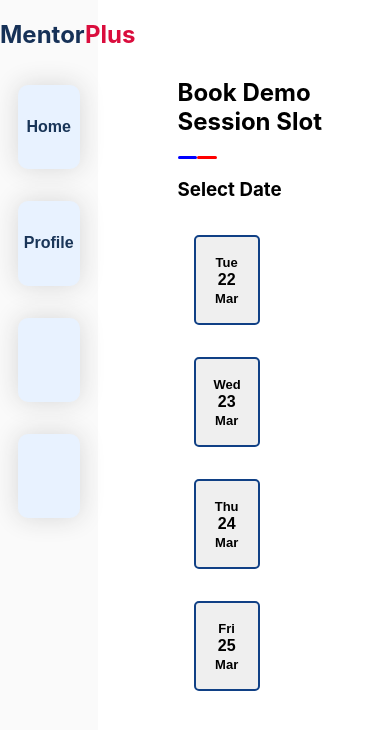
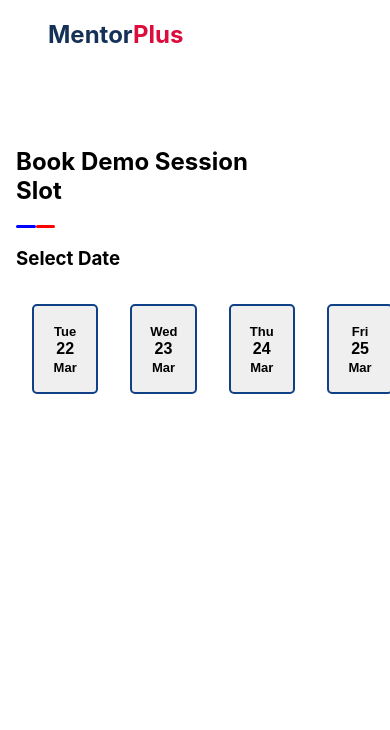
Before and after one commit to darkling10/intern-assign, a React (Create React App) app: page / in a window 390 px wide. Shown: the top 730 px of the page. Built offline with nearby package versions, Linux system fonts and the light colour scheme.

Commit message:
Responsiveness added

```diff
--- a/src/Components/Layout/LayoutMain.js
+++ b/src/Components/Layout/LayoutMain.js
@@ -1,11 +1,18 @@
-import React from "react";
+import React, { Fragment } from "react";
 import MainPage from "./MainPage";
 import Sidebar from "./Sidebar";
 import classes from "./LayoutMain.module.css";
 
 const LayoutMain = () => {
   return (
-    <div className={classes.layout}>
+    <Fragment>
+    <div>
+        <h2 className={classes.headtag}>
+          <span className={classes.mentor}>Mentor</span>
+          <span className={classes.plus}>Plus</span>
+        </h2>
+      </div>
+        <div className={classes.layout}>
       <div className={classes.sidebar}>
         <Sidebar />
       </div>
@@ -13,6 +20,7 @@ const LayoutMain = () => {
         <MainPage />
       </div>
     </div>
+    </Fragment>
   );
 };
 
--- a/src/Components/Layout/LayoutMain.module.css
+++ b/src/Components/Layout/LayoutMain.module.css
@@ -1,7 +1,7 @@
 .layout{
     display: flex;
     /* margin-right: 10rem; */
-
+    flex-direction: row;
 }
 
 .sidebar{
@@ -15,3 +15,36 @@
 .mainpage{
     width:75vw
 }
+
+.headtag{
+    margin-left: 3rem;
+    text-align: left;
+}
+
+.mentor{
+    color:#163157
+}
+.plus{
+    color:#da0d3d;
+}
+
+
+
+@media (max-width: 736px) {
+    .sidebar{
+        display: none;
+    }
+
+    .layout{
+        display: flex;
+        flex-direction: column;
+    }
+
+    .mainpage{
+        margin-left: 0;
+    }
+
+    .headtag{
+        text-align: none;
+    }
+  }
--- a/src/Components/Layout/Sidebar.js
+++ b/src/Components/Layout/Sidebar.js
@@ -5,10 +5,7 @@ import classes from './Sidebar.module.css'
 const Sidebar = () => {
   return (
     <div>
-      <h2>
-        <span className={classes.mentor}>Mentor</span>
-        <span className={classes.plus}>Plus</span>
-      </h2>
+
       <Button name="Home" />
       <Button name="Profile" />
       <Button name=" " />
--- a/src/Components/MainPage/Bookdemo.module.css
+++ b/src/Components/MainPage/Bookdemo.module.css
@@ -24,3 +24,11 @@
     border-radius: 3px;
     border-bottom: 3px solid blue;
 }
+
+@media screen and (max-width: 736px) {
+    .container{
+       margin-left: 1rem;
+    }
+
+
+  }
--- a/src/Components/MainPage/Card.js
+++ b/src/Components/MainPage/Card.js
@@ -19,8 +19,7 @@ const Card = (props) => {
         min: 0,
       },
     ],
-  },);
-
+  });
 
   const [isSlotvisible, setisSlotvisible] = useState(false);
 
@@ -30,17 +29,21 @@ const Card = (props) => {
   };
 
   const carditems = props.data.map((item) => (
-    <Carditems key={i++} data={item} setData={dataHandler} selectedData={enteredData}/>
+    <Carditems
+      key={i++}
+      data={item}
+      setData={dataHandler}
+      selectedData={enteredData}
+    />
   ));
 
   console.log(enteredData);
 
+  const timeSlots = enteredData.available.map((item) => (
+    <Slotitems key={j++} data={item}></Slotitems>
+  ));
 
-  const timeSlots = enteredData.available.map((item)=>(
-    <Slotitems key={j++} data={item}></Slotitems>
-  ))
-
-  const clickHandler =()=>{
+  const clickHandler = () => {
     setenteredData({
       date: "",
       available: [
@@ -53,9 +56,9 @@ const Card = (props) => {
           min: 0,
         },
       ],
-    },)
-    setisSlotvisible(false)
-  }
+    });
+    setisSlotvisible(false);
+  };
 
   return (
     <div className={classes.container}>
@@ -63,7 +66,13 @@ const Card = (props) => {
       {isSlotvisible && <h3>Select Slot</h3>}
       {isSlotvisible && <div className={classes.cards}>{timeSlots}</div>}
 
-      {isSlotvisible && <button className={classes.submit} onClick={clickHandler}>Proceed to Pay</button>}
+      {isSlotvisible && (
+        <div className={classes.divbutton}>
+          <button className={classes.submit} onClick={clickHandler}>
+            Proceed to Pay
+          </button>
+        </div>
+      )}
     </div>
   );
 };
--- a/src/Components/MainPage/Card.module.css
+++ b/src/Components/MainPage/Card.module.css
@@ -17,8 +17,13 @@
     border-radius: 5px;
     padding: 1rem 3rem;
     font-weight: 600;
-    align-items: left;
-    margin-left: -43rem;
+    text-align: left;
+    margin-right: 3rem;
+}
+
+.divbutton{
+    text-align: left;
+    margin-left: 1rem;
 }
 
 .submit:focus{
@@ -31,9 +36,11 @@
 @media screen and (max-width: 736px) {
     .cards{
         display: flex;
-        flex-direction: column;
+        flex-direction: row;
         width: 20vw;
     }
 
-
+    .submit{
+        justify-content: left;
+    }
   }
--- a/src/Components/MainPage/Slotitems.module.css
+++ b/src/Components/MainPage/Slotitems.module.css
@@ -1,5 +1,4 @@
 .button{
-
         padding: 1rem;
         border: 2px solid #104085;
         border-radius: 5px;
@@ -14,3 +13,14 @@
     background-color: #289125;
     color: white;
 }
+
+@media screen and (max-width: 736px) {
+    .button{
+        width:25vw;
+    }
+
+    .button:focus{
+        background-color: #289125;
+        color: white;
+    }
+  }
```
